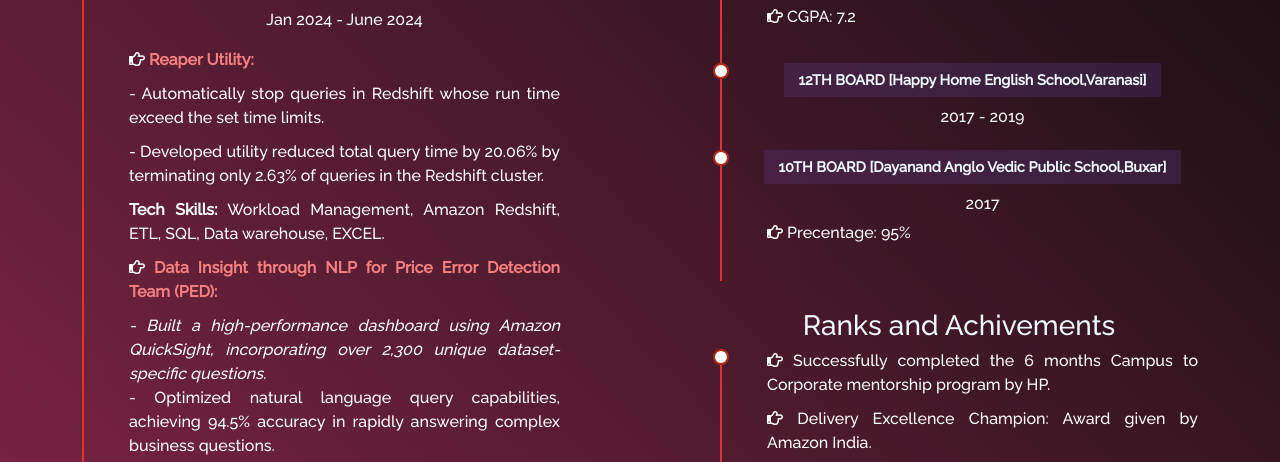
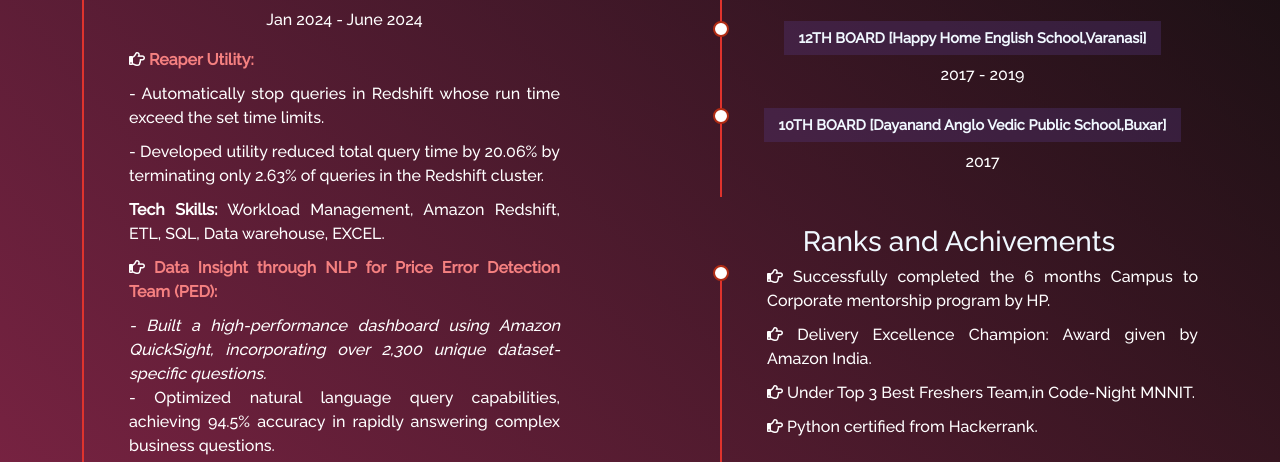
Before and after one commit to NidhiRai1/NidhiRai1.github.io, a plain HTML site: page resume.html in a window 1280 px wide. Shown: the part 284-746 px from the top of the page. Drawn offline with nearby package versions, Linux system fonts and the light colour scheme; some icons are missing.

Commit message:
Update resume.html

```diff
--- a/resume.html
+++ b/resume.html
@@ -99,9 +99,6 @@
                 <h2 class="resume-title" style="color: aliceblue;">Bachelor of Technology [NIT, Allahabad] </h2>
                 <ul>
                 <h6 style="text-align: center;"> 2020 - 2024 </h6>
-                <li>
-                  <i class="far fa-hand-point-right"></i> CGPA: 7.2
-                </li>
                 </ul>
                 </div>
                 <div class="resume-item" style="text-align: center">
@@ -114,9 +111,6 @@
                     <h2 class="resume-title" style="color: aliceblue;">10TH BOARD [Dayanand Anglo Vedic Public School,Buxar]</h2>
                     <ul>
                     <h6 style="text-align: center;"> 2017 </h6>
-                    <li>
-                      <i class="far fa-hand-point-right"></i> Precentage: 95%
-                    </li>
                     </ul>
                 </div>
 
```
